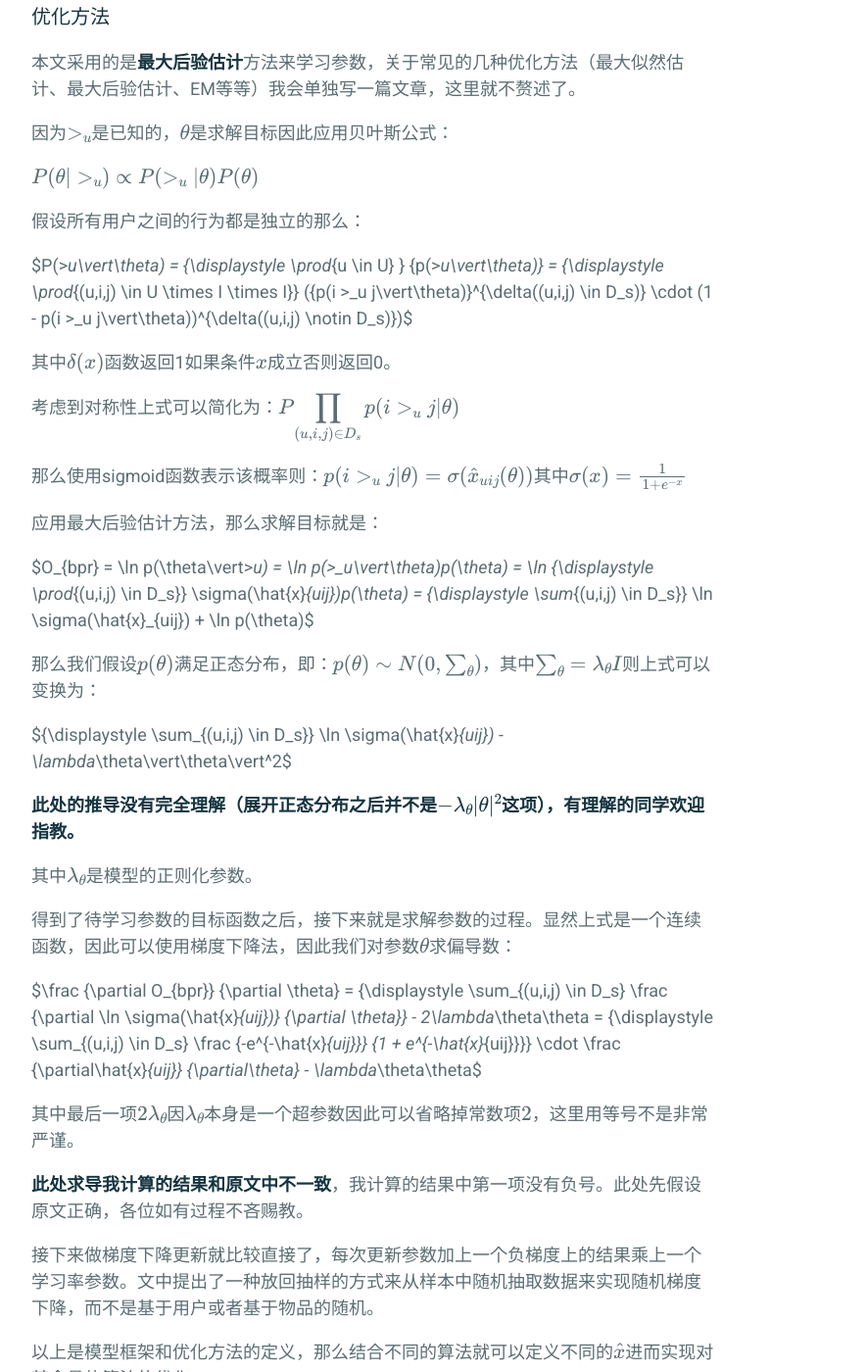
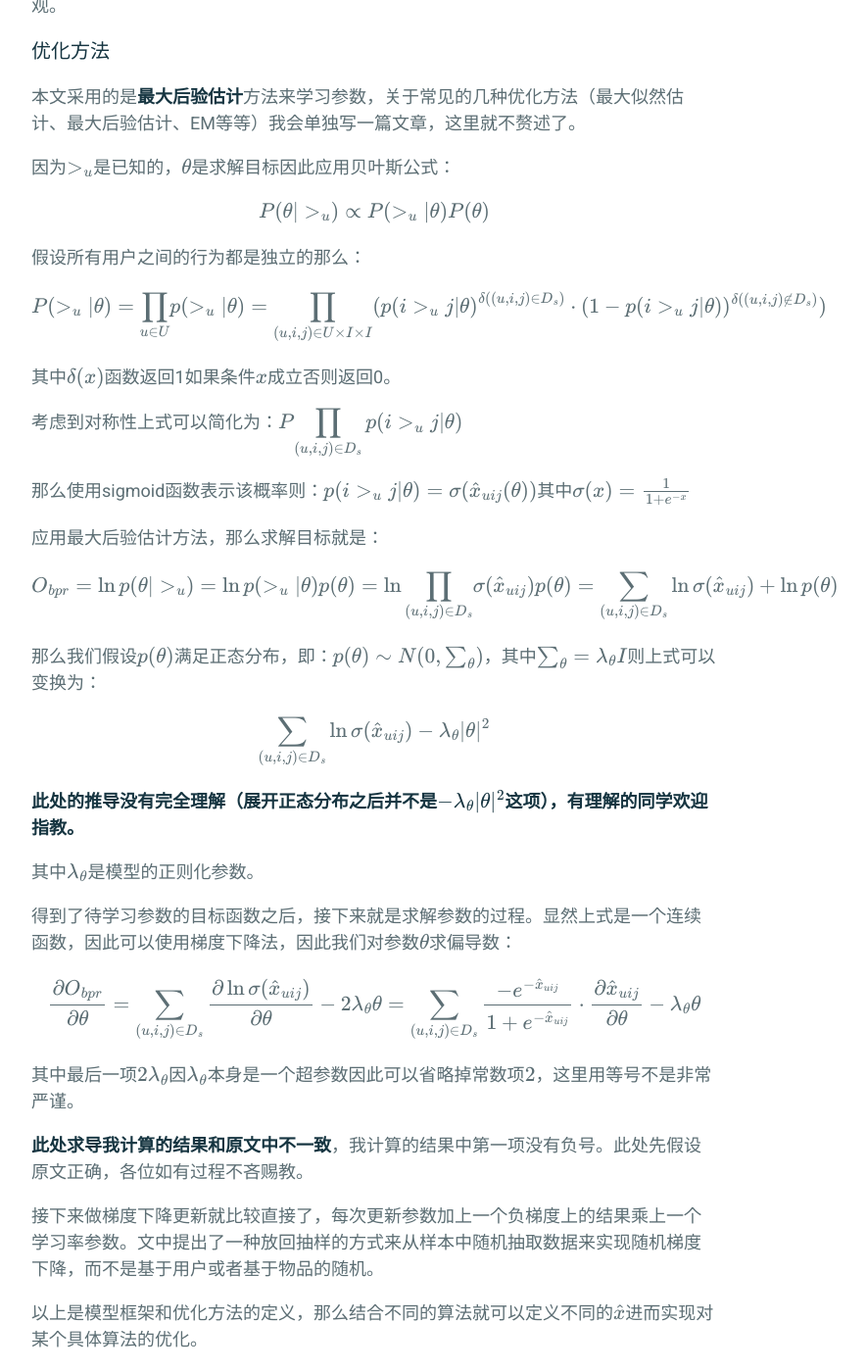
Before and after one commit to lipixun/lipixun.github.io.backup, a Jekyll site: the page built from _posts/2018-01-22-bpr.md, in a window 1280 px wide and 1400 px high, scrolled down 1704 px. Shown: the whole window at 98% size, without its empty margins (258-1143 px from the left). Built offline with Jekyll 4.4.1, drawn with Linux system fonts in a browser that asks for light colours; formulas are drawn with MathJax 3; comment, search, counter and statistics services are not loaded; some of the changed text lies outside the part shown.

Commit message:
Fix latex format error in bpr

```diff
--- a/_posts/2018-01-22-bpr.md
+++ b/_posts/2018-01-22-bpr.md
@@ -29,90 +29,90 @@ mathjax: true
 
 为了可以直接建模推荐物品之间的顺序作为优化目标，在模型的设计上一定是要引入对比的（Pair），因此非常直观的本文提出的模型的首要参数是三个：
 
-* {% raw %}$u \in U${% endraw %}
-* {% raw %}$i \in I${% endraw %}
-* {% raw %}$j \in I${% endraw %}
+* {% raw %}$$u \in U$${% endraw %}
+* {% raw %}$$i \in I$${% endraw %}
+* {% raw %}$$j \in I$${% endraw %}
 
-其中$U$表示所有的用户，$I$表示所有的物品，那么相应的我们可以使用$S$表示所有用户和物品之间的非明确反馈关系。从这里往后我们首先假设$S$中表示的所有反馈都是正反馈。
+其中$$U$$表示所有的用户，$$I$$表示所有的物品，那么相应的我们可以使用$$S$$表示所有用户和物品之间的非明确反馈关系。从这里往后我们首先假设$$S$$中表示的所有反馈都是正反馈。
 
-接下来定义比较的函数，假设对于一对物品$ij$，用户更加喜欢$i$那么表示为{% raw %}$i >_u j${% endraw %}，那么这个模型的求解目标实际上就变成了{% raw %}$P(i >_u j\vert\theta)${% endraw %}。（考虑到对称性，{% raw %}$i <_u j${% endraw %}就不需要被建模了）。这个目标的求解方法在后文描述。
+接下来定义比较的函数，假设对于一对物品$$ij$$，用户更加喜欢$$i$$那么表示为{% raw %}$$i >_u j$${% endraw %}，那么这个模型的求解目标实际上就变成了{% raw %}$$P(i >_u j\vert\theta)$${% endraw %}。（考虑到对称性，{% raw %}$$i <_u j$${% endraw %}就不需要被建模了）。这个目标的求解方法在后文描述。
 
-接下来我们定义一下正样本集合：{% raw %}$D_s = \{u, i, j\}${% endraw %}其中{% raw %}$(u, i) \in S$ $(u, j) \notin S${% endraw %}，非常的直观。
+接下来我们定义一下正样本集合：{% raw %}$$D_s = \{u, i, j\}$${% endraw %}其中{% raw %}$$(u, i) \in S$$ $$(u, j) \notin S$${% endraw %}，非常的直观。
 
 ### 优化方法
 
 本文采用的是**最大后验估计**方法来学习参数，关于常见的几种优化方法（最大似然估计、最大后验估计、EM等等）我会单独写一篇文章，这里就不赘述了。
 
-因为{% raw %}$>_u${% endraw %}是已知的，$\theta$是求解目标因此应用贝叶斯公式：
+因为{% raw %}$$>_u$${% endraw %}是已知的，$$\theta$$是求解目标因此应用贝叶斯公式：
 
-{% raw %}$P(\theta\vert>_u) \propto P(>_u\vert\theta)P(\theta)${% endraw %}
+{% raw %}$$P(\theta\vert>_u) \propto P(>_u\vert\theta)P(\theta)$${% endraw %}
 
 假设所有用户之间的行为都是独立的那么：
 
-{% raw %}$P(>_u\vert\theta) = {\displaystyle \prod_{u \in U} } {p(>_u\vert\theta)} = {\displaystyle \prod_{(u,i,j) \in U \times I \times I}} ({p(i >_u j\vert\theta)}^{\delta((u,i,j) \in D_s)} \cdot (1 - p(i >_u j\vert\theta))^{\delta((u,i,j) \notin D_s)})${% endraw %}
+{% raw %}$$P(>_u\vert\theta) = {\displaystyle \prod_{u \in U} } {p(>_u\vert\theta)} = {\displaystyle \prod_{(u,i,j) \in U \times I \times I}} ({p(i >_u j\vert\theta)}^{\delta((u,i,j) \in D_s)} \cdot (1 - p(i >_u j\vert\theta))^{\delta((u,i,j) \notin D_s)})$${% endraw %}
 
-其中$\delta(x)$函数返回1如果条件$x$成立否则返回0。
+其中$$\delta(x)$$函数返回1如果条件$$x$$成立否则返回0。
 
-考虑到对称性上式可以简化为：{% raw %}$P{\displaystyle \prod_{(u,i,j) \in D_s} {p(i >_u j\vert\theta)}}${% endraw %}
+考虑到对称性上式可以简化为：{% raw %}$$P{\displaystyle \prod_{(u,i,j) \in D_s} {p(i >_u j\vert\theta)}}$${% endraw %}
 
 那么使用sigmoid函数表示该概率则：{% raw %}$$p(i >_u j\vert\theta) = \sigma (\hat{x}_{uij}(\theta))$${% endraw %}其中{% raw %}$$\sigma(x) = \frac {1} {1 + e^{-x}}$${% endraw %}
 
 应用最大后验估计方法，那么求解目标就是：
 
-{% raw %}$O_{bpr} = \ln p(\theta\vert>_u) = \ln p(>_u\vert\theta)p(\theta) = \ln {\displaystyle \prod_{(u,i,j) \in D_s}} \sigma(\hat{x}_{uij})p(\theta) = {\displaystyle \sum_{(u,i,j) \in D_s}} \ln \sigma(\hat{x}_{uij}) + \ln p(\theta)${% endraw %}
+{% raw %}$$O_{bpr} = \ln p(\theta\vert>_u) = \ln p(>_u\vert\theta)p(\theta) = \ln {\displaystyle \prod_{(u,i,j) \in D_s}} \sigma(\hat{x}_{uij})p(\theta) = {\displaystyle \sum_{(u,i,j) \in D_s}} \ln \sigma(\hat{x}_{uij}) + \ln p(\theta)$${% endraw %}
 
-那么我们假设$p(\theta)$满足正态分布，即：{% raw %}$p(\theta) \sim N(0, \sum_\theta)${% endraw %}，其中{% raw %}$\sum_\theta = \lambda_\theta I${% endraw %}则上式可以变换为：
+那么我们假设$$p(\theta)$$满足正态分布，即：{% raw %}$$p(\theta) \sim N(0, \sum_\theta)$${% endraw %}，其中{% raw %}$$\sum_\theta = \lambda_\theta I$${% endraw %}则上式可以变换为：
 
-{% raw %}${\displaystyle \sum_{(u,i,j) \in D_s}} \ln \sigma(\hat{x}_{uij}) - \lambda_\theta\vert\theta\vert^2${% endraw %}
+{% raw %}$${\displaystyle \sum_{(u,i,j) \in D_s}} \ln \sigma(\hat{x}_{uij}) - \lambda_\theta\vert\theta\vert^2$${% endraw %}
 
-**此处的推导没有完全理解（展开正态分布之后并不是$- \lambda_\theta\vert\theta\vert^2$这项），有理解的同学欢迎指教。**
+**此处的推导没有完全理解（展开正态分布之后并不是$$- \lambda_\theta\vert\theta\vert^2$$这项），有理解的同学欢迎指教。**
 
-其中{% raw %}$\lambda_\theta${% endraw %}是模型的正则化参数。
+其中{% raw %}$$\lambda_\theta$${% endraw %}是模型的正则化参数。
 
-得到了待学习参数的目标函数之后，接下来就是求解参数的过程。显然上式是一个连续函数，因此可以使用梯度下降法，因此我们对参数$\theta$求偏导数：
+得到了待学习参数的目标函数之后，接下来就是求解参数的过程。显然上式是一个连续函数，因此可以使用梯度下降法，因此我们对参数$$\theta$$求偏导数：
 
-{% raw %}$\frac {\partial O_{bpr}} {\partial \theta} = {\displaystyle \sum_{(u,i,j) \in D_s} \frac {\partial \ln \sigma(\hat{x}_{uij})} {\partial \theta}} - 2\lambda_\theta\theta = {\displaystyle \sum_{(u,i,j) \in D_s} \frac {-e^{-\hat{x}_{uij}}} {1 + e^{-\hat{x}_{uij}}}} \cdot \frac {\partial\hat{x}_{uij}} {\partial\theta} - \lambda_\theta\theta${% endraw %}
+{% raw %}$$\frac {\partial O_{bpr}} {\partial \theta} = {\displaystyle \sum_{(u,i,j) \in D_s} \frac {\partial \ln \sigma(\hat{x}_{uij})} {\partial \theta}} - 2\lambda_\theta\theta = {\displaystyle \sum_{(u,i,j) \in D_s} \frac {-e^{-\hat{x}_{uij}}} {1 + e^{-\hat{x}_{uij}}}} \cdot \frac {\partial\hat{x}_{uij}} {\partial\theta} - \lambda_\theta\theta$${% endraw %}
 
-其中最后一项{% raw %}$2\lambda_\theta${% endraw %}因{% raw %}$\lambda_\theta${% endraw %}本身是一个超参数因此可以省略掉常数项$2$，这里用等号不是非常严谨。
+其中最后一项{% raw %}$$2\lambda_\theta$${% endraw %}因{% raw %}$$\lambda_\theta$${% endraw %}本身是一个超参数因此可以省略掉常数项$$2$$，这里用等号不是非常严谨。
 
 **此处求导我计算的结果和原文中不一致**，我计算的结果中第一项没有负号。此处先假设原文正确，各位如有过程不吝赐教。
 
 接下来做梯度下降更新就比较直接了，每次更新参数加上一个负梯度上的结果乘上一个学习率参数。文中提出了一种放回抽样的方式来从样本中随机抽取数据来实现随机梯度下降，而不是基于用户或者基于物品的随机。
 
-以上是模型框架和优化方法的定义，那么结合不同的算法就可以定义不同的$\hat{x}$进而实现对某个具体算法的优化。
+以上是模型框架和优化方法的定义，那么结合不同的算法就可以定义不同的$$\hat{x}$$进而实现对某个具体算法的优化。
 
 ## 应用
 
-以下介绍各个算上应用这个算法框架之后的结果。考虑到绝大部分推荐算法都是对$\hat{x}_{ui}$进行的建模，因此首先需要对分解带估计的函数：
+以下介绍各个算上应用这个算法框架之后的结果。考虑到绝大部分推荐算法都是对$$\hat{x}_{ui}$$进行的建模，因此首先需要对分解带估计的函数：
 
-{% raw %}$\hat{x}_{uij} = \hat{x}_{ui} - \hat{x}_{uj}${% endraw %}
+{% raw %}$$\hat{x}_{uij} = \hat{x}_{ui} - \hat{x}_{uj}$${% endraw %}
 
-那么我们就可以把任何可以计算出{% raw %}$\hat{x}_{ui}${% endraw %}的模型应用在这个框架上了。
+那么我们就可以把任何可以计算出{% raw %}$$\hat{x}_{ui}$${% endraw %}的模型应用在这个框架上了。
 
 ### 矩阵分解
 
-矩阵分解是最常见的协同过滤方法了，其目标是$\hat{X} = WH^T$其中$W$是一个$U * K$大小的矩阵$H$是一个$I * K$大小的矩阵，分解出来：
+矩阵分解是最常见的协同过滤方法了，其目标是$$\hat{X} = WH^T$$其中$$W$$是一个$$U * K$$大小的矩阵$$H$$是一个$$I * K$$大小的矩阵，分解出来：
 
-{% raw %}$\hat{x}_{ui} = {\displaystyle \sum_{f=1}^k} w_{uf}h_{if}$那么$\hat{x}_{uij} = {\displaystyle \sum_{f=1}^k}w_{uf}(h_{if} - h_{jf})${% endraw %}
+{% raw %}$$\hat{x}_{ui} = {\displaystyle \sum_{f=1}^k} w_{uf}h_{if}$$那么$$\hat{x}_{uij} = {\displaystyle \sum_{f=1}^k}w_{uf}(h_{if} - h_{jf})$${% endraw %}
 
 将上式带入上一节中求得到的偏导数公式会得到：
 
-* {% raw %}$\frac {\partial \hat{x}_{uij}} {\partial w_{uf}} = (h_{if} - h_{jf})${% endraw %}
-* {% raw %}$\frac {\partial \hat{x}_{uij}} {\partial h_{if}} = w_{uf}${% endraw %}
-* {% raw %}$\frac {\partial \hat{x}_{uij}} {\partial h_{if}} = -w_{uf}${% endraw %}
+* {% raw %}$$\frac {\partial \hat{x}_{uij}} {\partial w_{uf}} = (h_{if} - h_{jf})$${% endraw %}
+* {% raw %}$$\frac {\partial \hat{x}_{uij}} {\partial h_{if}} = w_{uf}$${% endraw %}
+* {% raw %}$$\frac {\partial \hat{x}_{uij}} {\partial h_{if}} = -w_{uf}$${% endraw %}
 
-相应的可以将{% raw %}$\lambda_\theta{% endraw %}$分为三个参数分别应用在三个偏导公式中。
+相应的可以将{% raw %}$$\lambda_\theta{% endraw %}$$分为三个参数分别应用在三个偏导公式中。
 
 ### Adaptive KNN
-KNN的思想非常简单，譬如计算用户$u$与物品$i$之间的推荐强度那么就计算一下$i$和该用户历史上所有的物品反馈进行计算，通常情况下可以计算和$i$最相思的$k$个物品就可以近似的表达在整个历史上的计算结果。
+KNN的思想非常简单，譬如计算用户$$u$$与物品$$i$$之间的推荐强度那么就计算一下$$i$$和该用户历史上所有的物品反馈进行计算，通常情况下可以计算和$$i$$最相思的$$k$$个物品就可以近似的表达在整个历史上的计算结果。
 
-因此可以近似的认为：{% raw %}$\hat{x}_{ui} = \sum c_{ij}${% endraw %}其中$j$是该用户的物品历史记录全集。
+因此可以近似的认为：{% raw %}$$\hat{x}_{ui} = \sum c_{ij}$${% endraw %}其中$$j$$是该用户的物品历史记录全集。
 
-关于{% raw %}$c_{ij}${% endraw %}的计算方法有很多，譬如常见的cosine相似度。那么在本文里，作者直接建模并优化这个参数，也就是说参数$C$是一个$I * I$大小的矩阵。如果矩阵过于的大可以用矩阵分解的方式分解为$HH^T$，其中$H$大小为$I * K$。
+关于{% raw %}$$c_{ij}$${% endraw %}的计算方法有很多，譬如常见的cosine相似度。那么在本文里，作者直接建模并优化这个参数，也就是说参数$$C$$是一个$$I * I$$大小的矩阵。如果矩阵过于的大可以用矩阵分解的方式分解为$$HH^T$$，其中$$H$$大小为$$I * K$$。
 
-那么{% raw %}$\hat{x}_{uij} = \sum c_{il} - \sum c_{jl}${% endraw %}其中$l$是该用户的历史物品记录全集，则应用以上偏导数后：
+那么{% raw %}$$\hat{x}_{uij} = \sum c_{il} - \sum c_{jl}$${% endraw %}其中$$l$$是该用户的历史物品记录全集，则应用以上偏导数后：
 
-* {% raw %}$\frac {\partial \hat{x}_{uij}} {\partial c_{il}} = 1${% endraw %}
-* {% raw %}$\frac {\partial \hat{x}_{uij}} {\partial c_{jl}} = -1${% endraw %}
+* {% raw %}$$\frac {\partial \hat{x}_{uij}} {\partial c_{il}} = 1$${% endraw %}
+* {% raw %}$$\frac {\partial \hat{x}_{uij}} {\partial c_{jl}} = -1$${% endraw %}
 
-相应的可以将{% raw %}$\lambda_\theta${% endraw %}分为两个参数分别应用在两个偏导公式中。
+相应的可以将{% raw %}$$\lambda_\theta$${% endraw %}分为两个参数分别应用在两个偏导公式中。
```
